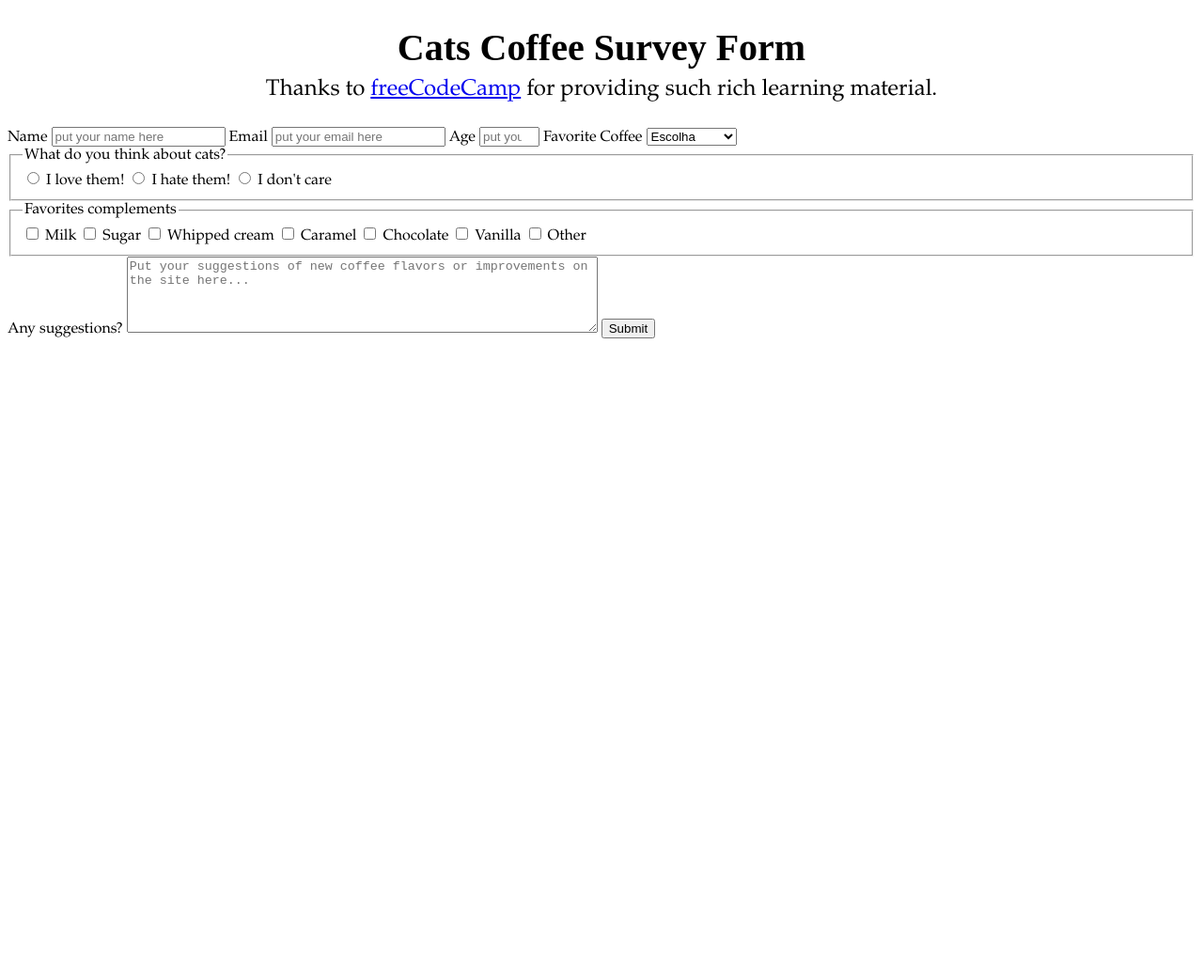
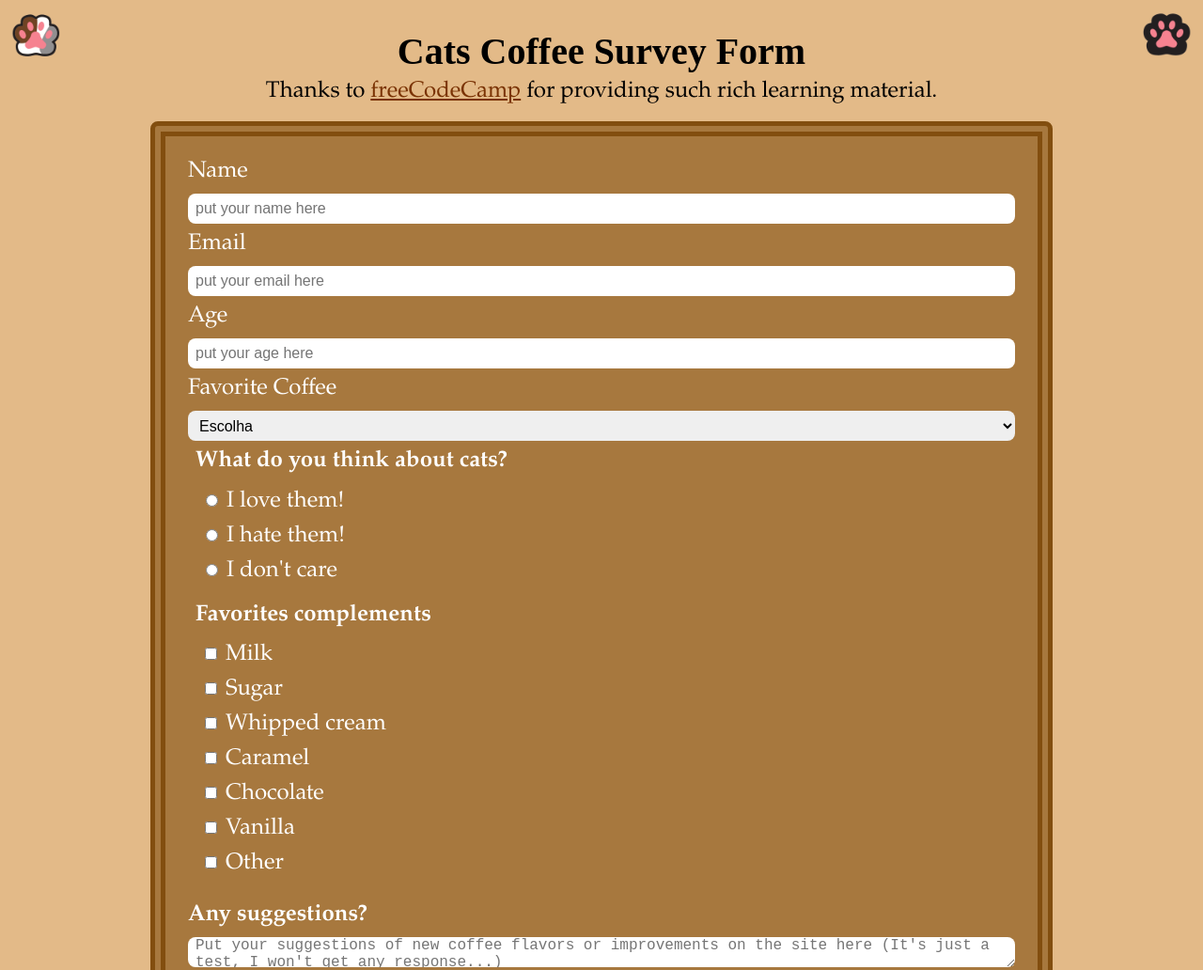
Before and after one commit to MariaEduardaDLP/aprendizado-web, a plain HTML site: page survey-form/survey-form.html in a window 1280 px wide. Shown: the top 1032 px of the page at 94% size. Before the commit the page ends 800 px from the top, so only its background shows below. Drawn offline with Linux system fonts and the light colour scheme.

Commit message:
feat: :sparkles: Finalização

```diff
--- a/survey-form/survey-form.css
+++ b/survey-form/survey-form.css
@@ -1,17 +1,96 @@
 body {
     font-family: "garamond";
+    background-color: rgb(227, 186, 136);
+}
+
+form {
+    background-color: rgb(167, 120, 62);
+    color: white;
+    max-width: 70vw;
+    margin: 0 auto;
+    padding: 16px;
+    border: 16px double rgb(130, 78, 15);
+    border-radius: 8px;
 }
 
 h1 {
     font-family: "Lucida Handwriting";
     font-size: 40px;
-    margin-bottom: -16px;
-}
-
-h1, p {
     text-align: center;
+    margin: 16px 8px -16px;
 }
 
 p {
     font-size: 24px;
+    text-align: center;
+    margin: 16px 8px;
 }
+
+legend {
+    font-size: 24px;
+    font-weight: bold;
+}
+
+label {
+    font-size: 24px;
+    display: block;
+    margin: 8px;
+}
+
+#suggestions {
+    font-weight: bold;
+}
+
+.personal-info input, select, textarea {
+    display: block;
+    margin-top: 8px;
+    padding: 0 8px;
+    width: 100%;
+    box-sizing: border-box;
+    height: 2em;
+    font-size: 16px;
+
+    border: none;
+    border-radius: 8px;
+}
+
+fieldset {
+    border: none;
+}
+
+textarea {
+    max-width: 100%;
+}
+
+a {
+    color: rgb(122, 51, 4);
+}
+
+#cat-footer {
+    height: 300px;
+    width: 300px;
+    display: block;
+    margin: 0 auto;
+}
+
+#cat-header {
+    height: 60px;
+    width: 60px;
+}
+
+#header {
+    display: flex;
+    align-items: center;
+    justify-content: space-between;
+}
+
+#submit {
+    display: block;
+    margin: 16px auto 0;
+    font-size: 16px;
+    border: none;
+    border-radius: 4px;
+    background-color: rgb(122, 51, 4);
+    color: white;
+    padding: 8px 16px;
+}
--- a/survey-form/survey-form.html
+++ b/survey-form/survey-form.html
@@ -7,10 +7,15 @@
         <title>Survey Form</title>
     </head>
     <body>
+        <div id="header">
+            <img src="images/gato_malhado.png" alt="Pata de gato malhado" id="cat-header">
             <h1 id="title">Cats Coffee Survey Form</h1>
+            <img src="images/gato_preto.png" alt="Pata de gato preto" id="cat-header">
+        </div>
         <p id="description">Thanks to <a href="http://freecodecamp.org/" target="_blank">freeCodeCamp</a> for providing such rich learning material.</p>
 
         <form action="." method="post" id="survey-form">
+            <section class="personal-info">
                 <label id="name-label">Name
                     <input type="text" name="name" id="name" placeholder="put your name here" required>
                 </label>
@@ -33,8 +38,9 @@
                         <option value="other">Other</option>
                     </select>
                 </label>
+            </section>
 
-            <fieldset>
+            <fieldset class="inline">
                 <legend>What do you think about cats?</legend>
                 <label>
                     <input type="radio" name="complement" value="love">
@@ -52,7 +58,7 @@
                 </label>
             </fieldset>
 
-            <fieldset>
+            <fieldset class="inline">
                 <legend>Favorites complements</legend>
                 <label>
                     <input type="checkbox" value="milk">
@@ -85,12 +91,14 @@
 
             </fieldset>
 
-            <label>
+            <label id="suggestions">
                 Any suggestions?
-                <textarea name="suggestions" placeholder="Put your suggestions of new coffee flavors or improvements on the site here..." cols="60" rows="5"></textarea>
+                <textarea name="suggestions" placeholder="Put your suggestions of new coffee flavors or improvements on the site here (It's just a test, I won't get any response...)" cols="60" rows="5"></textarea>
             </label>
 
             <input type="submit" id="submit">
         </form>
+
+        <img src="images/ícone_de_um_gato_dentro_de_uma_xícara_de_café_com_fundo_transparente-removebg-preview.png" alt="Gato dentro de uma cafeteira" id="cat-footer">
     </body>
 </html>
```
Also changed, not shown: survey-form/images/gato_malhado.png (added), survey-form/images/gato_preto.png (added), survey-form/images/ícone_de_um_gato_dentro_de_uma_xícara_de_café_com_fundo_transparente-removebg-preview.png (added). Lines whose indentation alone changed are shown as unchanged.
